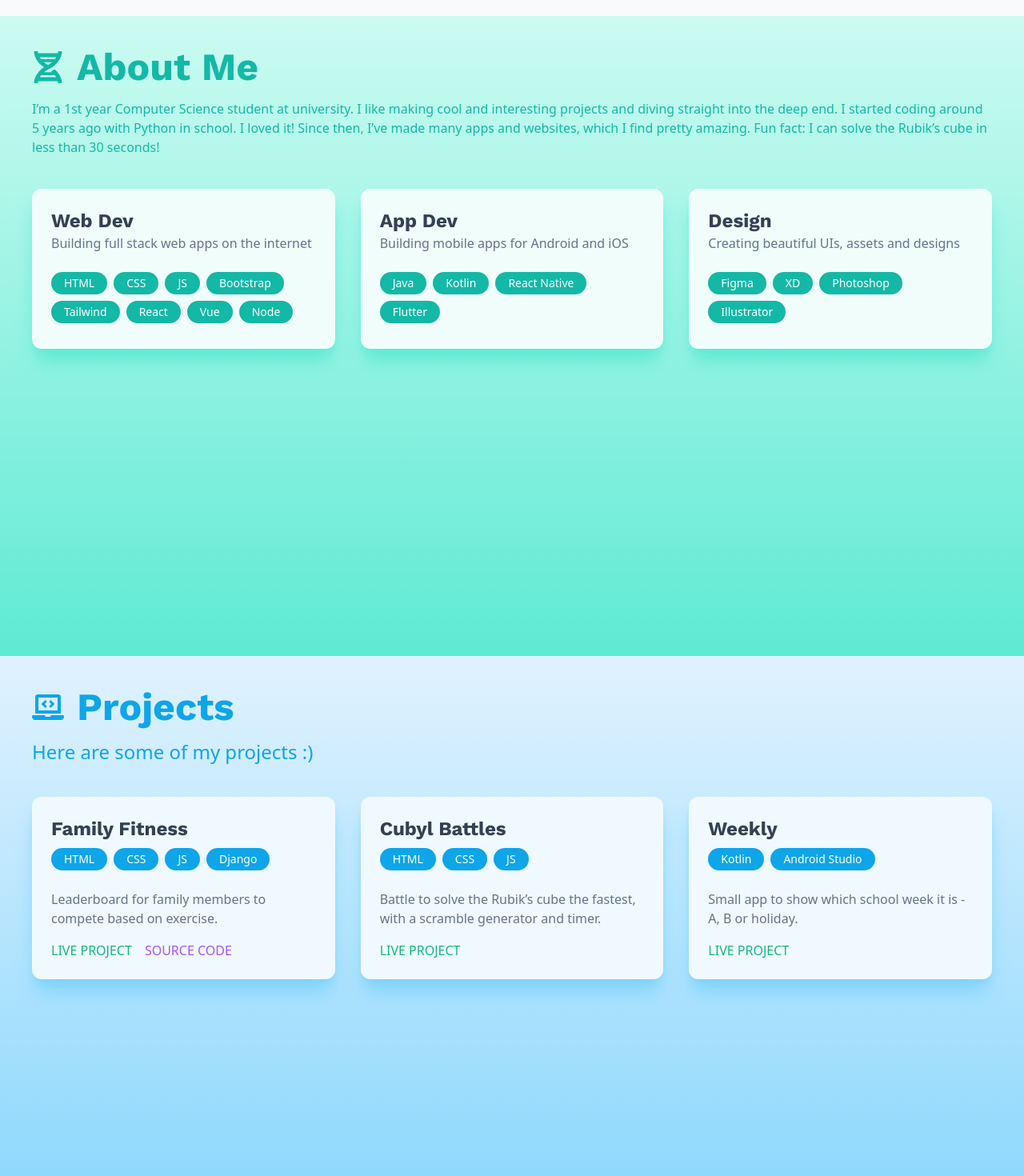
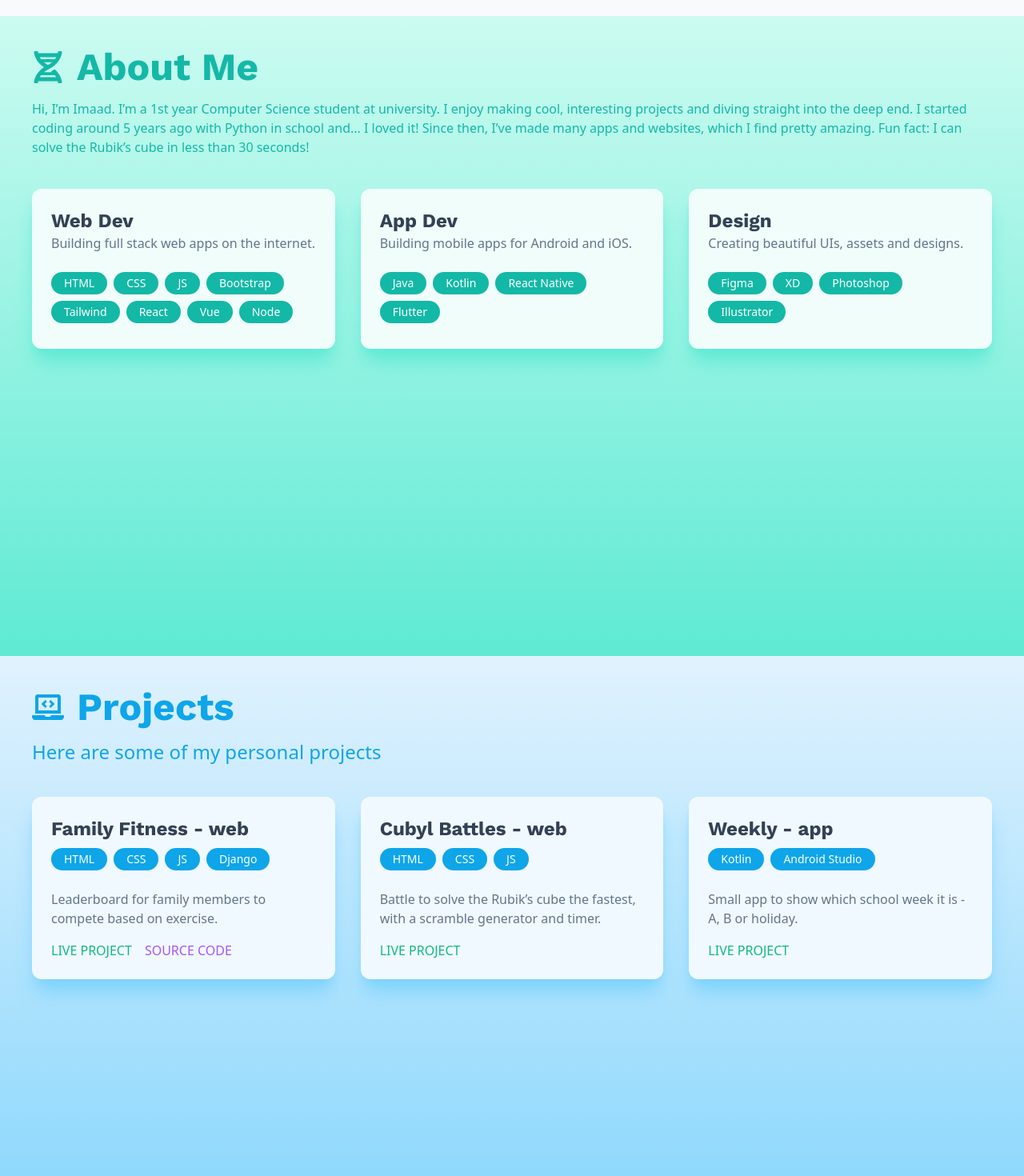
Before and after one commit to imaadzaffar/portfolio, a Next.js app in the folder frontend/: page / in a window 1280 px wide. Shown: the part 780-2250 px from the top of the page at 80% size. Built offline with nearby package versions, Linux system fonts and the light colour scheme.

Commit message:
Updated text

```diff
--- a/frontend/components/about.js
+++ b/frontend/components/about.js
@@ -6,7 +6,7 @@ export default function About() {
   let skills = [
     {
       title: 'Web Dev',
-      description: 'Building full stack web apps on the internet',
+      description: 'Building full stack web apps on the internet.',
       technologies: [
         'HTML',
         'CSS',
@@ -20,12 +20,12 @@ export default function About() {
     },
     {
       title: 'App Dev',
-      description: 'Building mobile apps for Android and iOS',
+      description: 'Building mobile apps for Android and iOS.',
       technologies: ['Java', 'Kotlin', 'React Native', 'Flutter'],
     },
     {
       title: 'Design',
-      description: 'Creating beautiful UIs, assets and designs',
+      description: 'Creating beautiful UIs, assets and designs.',
       technologies: ['Figma', 'XD', 'Photoshop', 'Illustrator'],
     },
   ]
@@ -46,12 +46,12 @@ export default function About() {
           <h1 className="text-5xl font-bold font-header">About Me</h1>
         </div>
         <p className="text-teal-500 mt-4">
-          I’m a 1st year Computer Science student at university. I like making
-          cool and interesting projects and diving straight into the deep end. I
-          started coding around 5 years ago with Python in school. I loved it!
-          Since then, I’ve made many apps and websites, which I find pretty
-          amazing. Fun fact: I can solve the Rubik’s cube in less than 30
-          seconds!
+          {`Hi, I’m Imaad. I’m a 1st year Computer Science student at university.
+          I enjoy making cool, interesting projects and diving straight into
+          the deep end. I started coding around 5 years ago with Python in
+          school and... I loved it! Since then, I’ve made many apps and websites,
+          which I find pretty amazing. Fun fact: I can solve the Rubik’s cube in
+          less than 30 seconds!`}
         </p>
         <div className="grid md:grid-cols-2 lg:grid-cols-3 gap-8 mt-10">
           {skills.map((skill) => (
--- a/frontend/components/blog.js
+++ b/frontend/components/blog.js
@@ -7,19 +7,19 @@ export default function Blog() {
     {
       img: '',
       title: 'Blog Post 1',
-      excerpt: 'This is a cool excerpt.',
+      excerpt: 'This is a cool blog post.',
       link: '#',
     },
     {
       img: '',
       title: 'Blog Post 2',
-      excerpt: 'This is a cool excerpt.',
+      excerpt: 'This is a cool blog post.',
       link: '#',
     },
     {
       img: '',
       title: 'Blog Post 3',
-      excerpt: 'This is a cool excerpt.',
+      excerpt: 'This is a cool blog post.',
       link: '#',
     },
   ]
@@ -40,7 +40,7 @@ export default function Blog() {
           <h1 className="text-5xl font-bold font-header">Blog</h1>
         </div>
         <p className="text-2xl text-violet-500 mt-4">
-          I write about my life sometimes...
+          I sometimes write about random stuff
         </p>
         <div className="grid md:grid-cols-2 lg:grid-cols-3 gap-8 mt-10">
           {posts.map((post) => (
--- a/frontend/components/home.js
+++ b/frontend/components/home.js
@@ -24,7 +24,7 @@ export default function Home() {
   return (
     <div className="bg-slate-50 dark:bg-slate-900 flex flex-col items-center justify-center text-center min-h-screen py-6">
       <div className="text-6xl font-medium font-header">
-        <span className="text-slate-700 dark:text-slate-100">{"Hi, I'm "}</span>
+        <span className="text-slate-700 dark:text-slate-100">Hi, I’m </span>
         <button
           onClick={() => clickEmoji()}
           className="font-bold bg-clip-text text-transparent bg-gradient-to-r from-blue-500 to-purple-500 hover:from-green-500 hover:to-blue-500 transition-all"
--- a/frontend/components/projects.js
+++ b/frontend/components/projects.js
@@ -5,25 +5,28 @@ import { FaLaptopCode } from 'react-icons/fa'
 export default function Projects() {
   let projects = [
     {
-      title: 'Family Fitness',
+      name: 'Family Fitness',
       description:
         'Leaderboard for family members to compete based on exercise.',
+      type: 'web',
       technologies: ['HTML', 'CSS', 'JS', 'Django'],
       linkLive: 'https://zafaris-family-fitness.herokuapp.com/',
       linkCode: 'hi',
     },
     {
-      title: 'Cubyl Battles',
+      name: 'Cubyl Battles',
       description:
         'Battle to solve the Rubik’s cube the fastest, with a scramble generator and timer.',
+      type: 'web',
       technologies: ['HTML', 'CSS', 'JS'],
       linkLive: 'http://cubyl-battles.herokuapp.com/',
       linkCode: '',
     },
     {
-      title: 'Weekly',
+      name: 'Weekly',
       description:
         'Small app to show which school week it is - A, B or holiday.',
+      type: 'app',
       technologies: ['Kotlin', 'Android Studio'],
       linkLive:
         'https://play.google.com/store/apps/details?id=com.zafaris.whichweek',
@@ -47,7 +50,7 @@ export default function Projects() {
           <h1 className="text-5xl font-bold font-header">Projects</h1>
         </div>
         <p className="text-2xl text-sky-500 mt-4">
-          Here are some of my projects :)
+          Here are some of my personal projects
         </p>
         <div className="grid md:grid-cols-2 lg:grid-cols-3 gap-8 mt-10">
           {projects.map((project) => (
@@ -60,12 +63,13 @@ export default function Projects() {
 }
 
 function ProjectCard(props) {
-  let { title, description, technologies, linkLive, linkCode } = props.project
+  let { name, description, type, technologies, linkLive, linkCode } =
+    props.project
 
   return (
     <div className="card bg-sky-50 dark:bg-slate-700 shadow-sky-300 dark:shadow-none">
       <h3 className="text-2xl text-slate-700 dark:text-slate-100 font-header font-bold">
-        {title}
+        {`${name} - ${type}`}
       </h3>
       <div className="mt-2">
         {technologies.map((tech) => (
--- a/frontend/components/socials.js
+++ b/frontend/components/socials.js
@@ -37,19 +37,19 @@ export default function Socials() {
     {
       img: '',
       title: 'Video 1',
-      description: 'Subscribe to my channel loser.',
+      description: 'Subscribe to my channel.',
       link: '',
     },
     {
       img: '',
       title: 'Video 2',
-      description: 'Subscribe to my channel loser.',
+      description: 'Subscribe to my channel.',
       link: '',
     },
     {
       img: '',
       title: 'Video 3',
-      description: 'Subscribe to my channel loser.',
+      description: 'Subscribe to my channel.',
       link: '',
     },
   ]
@@ -70,7 +70,7 @@ export default function Socials() {
           <h1 className="text-5xl font-bold font-header">Socials</h1>
         </div>
         <p className="text-2xl text-orange-500 mt-4">
-          Connect with me bean. I make videos sometimes :)
+          I sometimes make videos on uni, cool projects and startups
         </p>
         <div className="grid md:grid-cols-2 lg:grid-cols-3 gap-8 mt-10">
           {videos.map((video) => (
```
